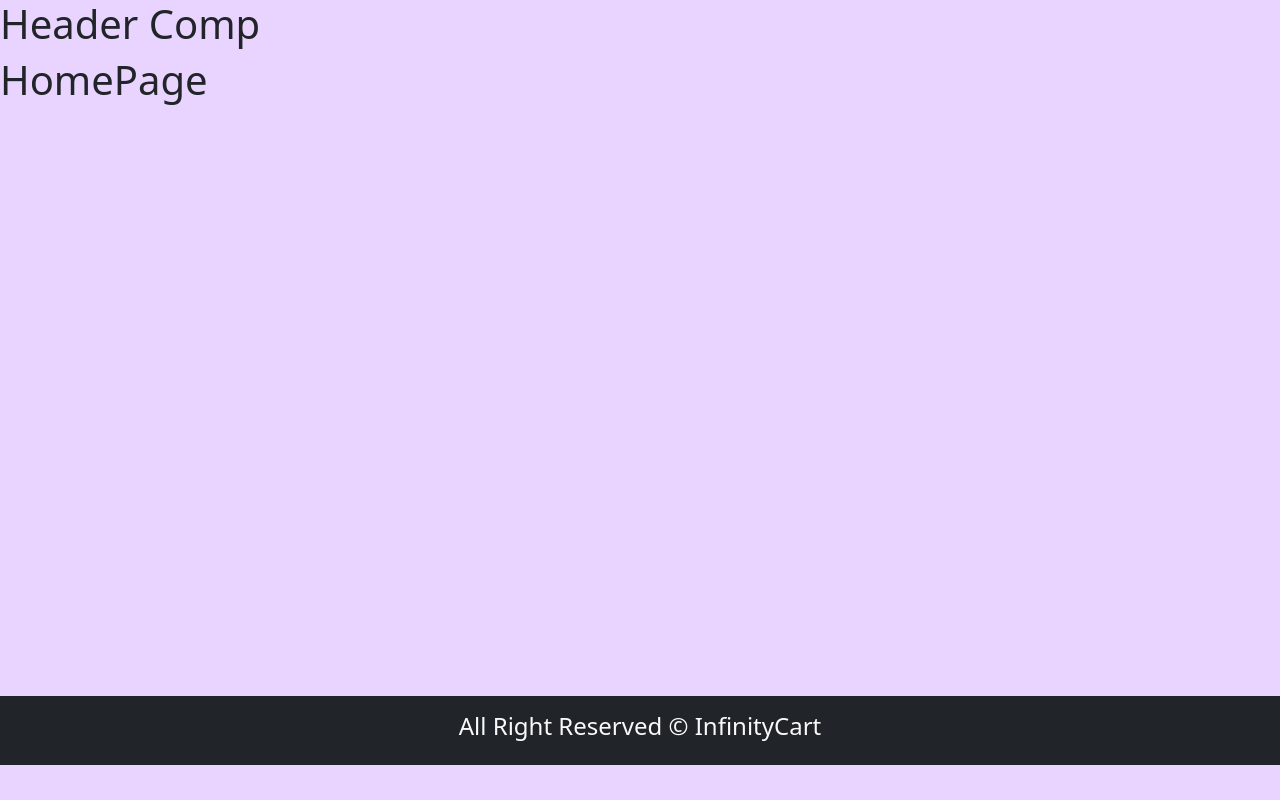
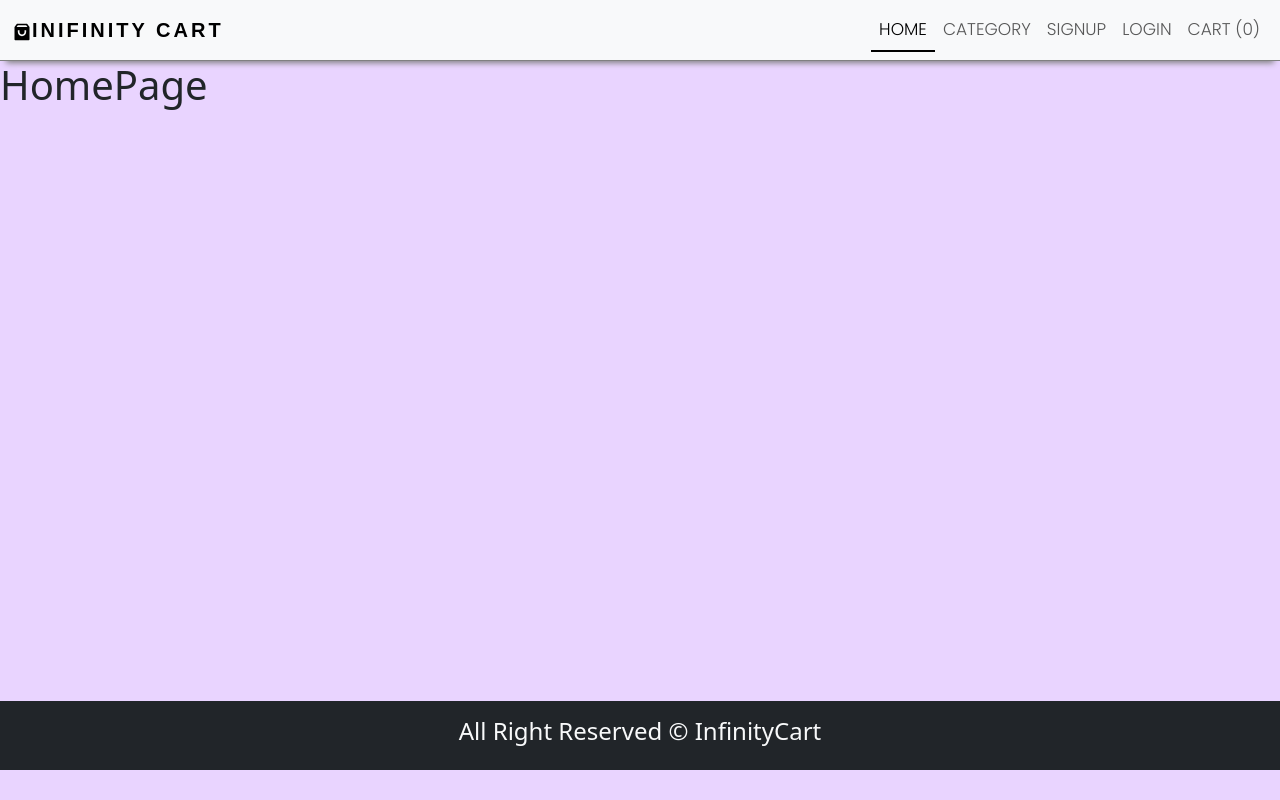
Before and after one commit to sandyyman/Ecommerce, a React (Create React App) app in the folder client/: page / in a window 1280 px wide. Built offline with nearby package versions, Linux system fonts and the light colour scheme; a web font is replaced by a local one.

Commit message:
Update Header.js

```diff
--- a/client/src/components/layout/Header.js
+++ b/client/src/components/layout/Header.js
@@ -1,11 +1,39 @@
 import React from 'react'
-
+import { NavLink, Link } from 'react-router-dom'
+import { RiShoppingBag3Fill } from "react-icons/ri";
 //Header Section for the WebPage
 const Header = () => {
     return (
-        <div>
-            <h1>Header Comp</h1>
-        </div>
+        <>
+            <nav className="navbar navbar-expand-lg bg-body-tertiary">
+                <div className="container-fluid">
+                    <button className="navbar-toggler" type="button" data-bs-toggle="collapse" data-bs-target="#navbarTogglerDemo01" aria-controls="navbarTogglerDemo01" aria-expanded="false" aria-label="Toggle navigation">
+                        <span className="navbar-toggler-icon" />
+                    </button>
+                    <div className="collapse navbar-collapse" id="navbarTogglerDemo01">
+                        <Link className="navbar-brand"><RiShoppingBag3Fill />Inifinity Cart</Link>
+                        <ul className="navbar-nav ms-auto mb-2 mb-lg-0">
+                            <li className="nav-item">
+                                <NavLink to="/" className="nav-link">Home</NavLink>
+                            </li>
+                            <li className="nav-item">
+                                <NavLink to="/category" className="nav-link">Category</NavLink>
+                            </li>
+                            <li className="nav-item">
+                                <NavLink to="/register" className="nav-link">SignUp</NavLink>
+                            </li>
+                            <li className="nav-item">
+                                <NavLink to="/login" className="nav-link">Login</NavLink>
+                            </li>
+                            <li className="nav-item">
+                                <NavLink to="/cart" className="nav-link">Cart (0)</NavLink>
+                            </li>
+                        </ul>
+                    </div>
+                </div>
+            </nav>
+
+        </>
     );
 };
 
```
